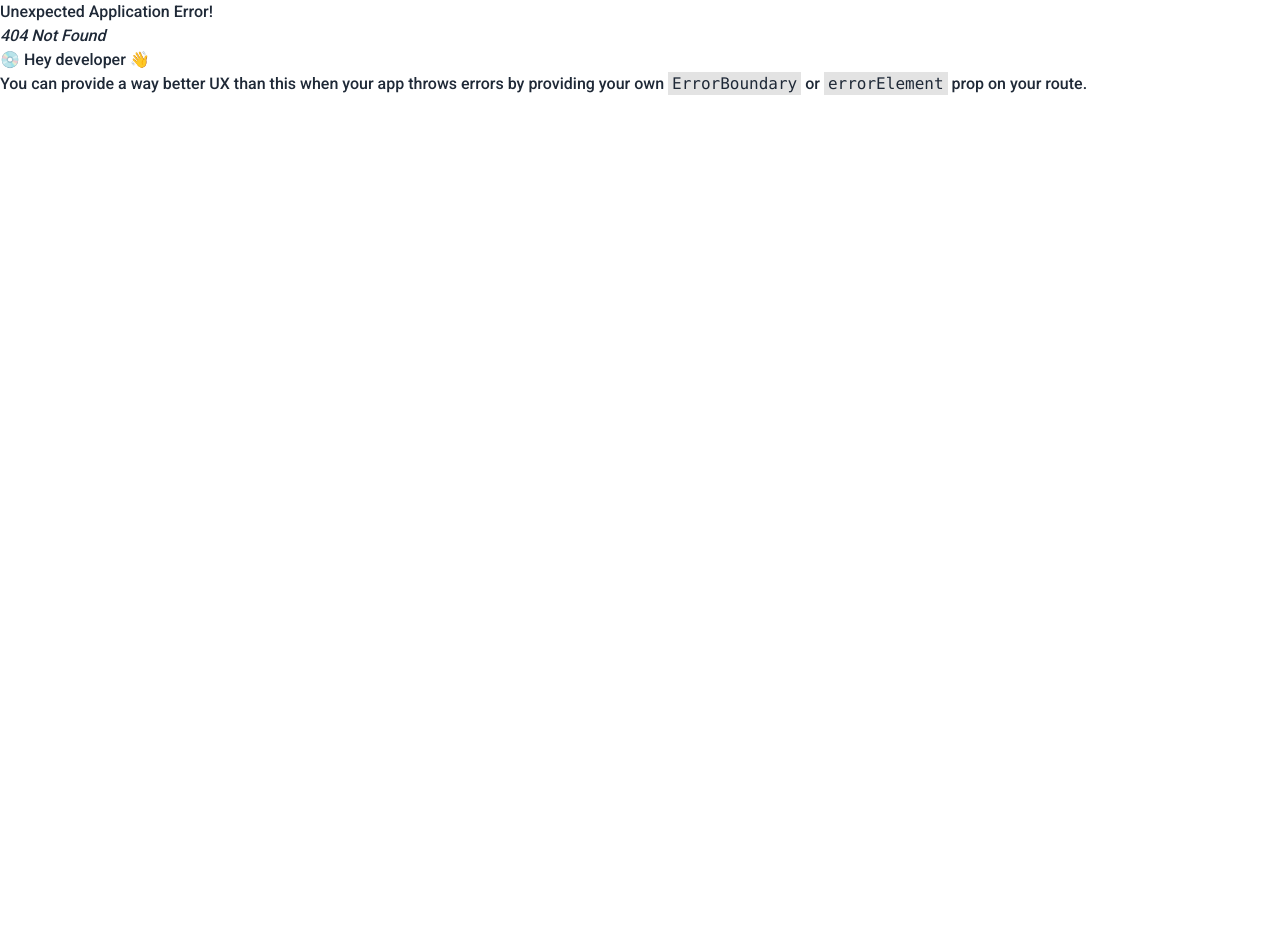
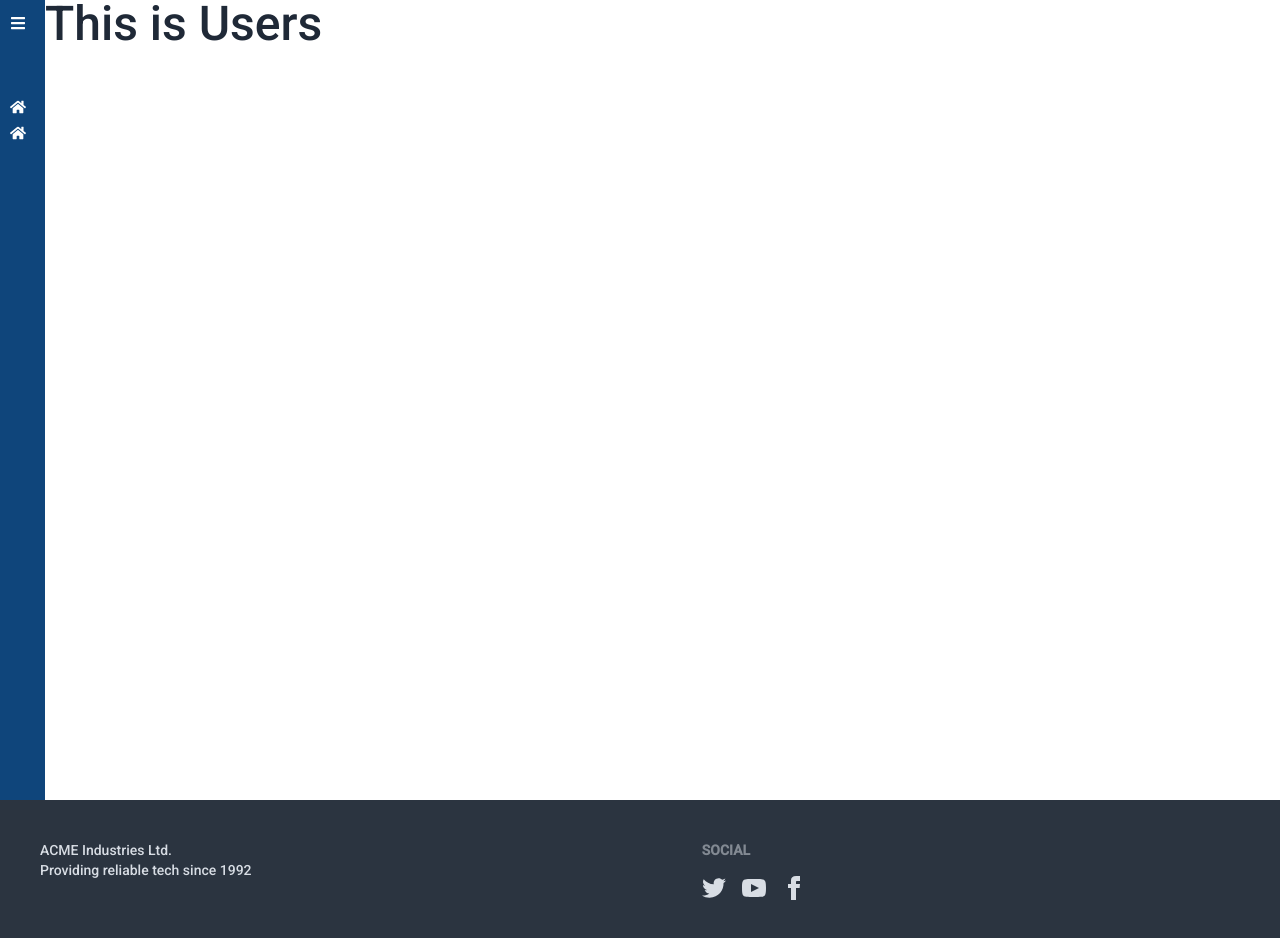
Before and after one commit to saleheen22/Kitchen-Champ-client, a React (Vite) app: page /admin/users in a window 1280 px wide. Before the commit this address had no page. Before the commit the page ends 800 px from the top, so only its background shows below. Built offline with nearby package versions, Linux system fonts and the light colour scheme.

Commit message:
Outlet added for the main part of dasboards

```diff
--- a/src/Skeleton/AdminDashboard.css
+++ b/src/Skeleton/AdminDashboard.css
@@ -2,6 +2,10 @@
     margin: 0;
     padding: 0;
     box-sizing: border-box;
+}
+
+.main-container{
+    display: flex;
 }
 a{
     text-decoration: none !important;
@@ -37,3 +41,7 @@ a{
     transition: 0.2s cubic-bezier(0.6, -0.28, 0.735, 0.045);
     background: rgb(45, 51,89);
 }
+.link_text{
+    white-space: nowrap;
+    font-size: 15px;
+}
--- a/src/Skeleton/AdminDashboard.jsx
+++ b/src/Skeleton/AdminDashboard.jsx
@@ -1,17 +1,18 @@
-import {motion} from 'framer-motion';
+import {AnimatePresence, motion} from 'framer-motion';
 import './AdminDashboard.css';
 import {FaBars, FaHome} from 'react-icons/fa'
-import {  NavLink } from 'react-router-dom';
+import {  NavLink, Outlet } from 'react-router-dom';
 import { useState } from 'react';
+import Footer from '../pages/Shared/Footer/Footer';
 const AdminDashboard = () => {
     const [isOpen, setIsOpen] = useState(false);
     const toggle = () => {
         setIsOpen(!isOpen);
     }
     return (
-        <div className='text-white'>
+        <div >
             <div className="main-container mx-0 ">
-                <motion.div animate = {{width: isOpen? "200px" : "45px"}} className='sidebar'>
+                <motion.div animate = {{width: isOpen? "200px" : "45px"}} className='sidebar  text-white'>
                     <div className="top_section  pt-5">
                         {isOpen && <h1 className='logo1 '>
                             Kitchen Champ  </h1>}
@@ -21,22 +22,29 @@ const AdminDashboard = () => {
 
                     </div>
                     <section className='routes'>
-                        <NavLink to="/" className="link mt-12">
+                        <NavLink to="/admin/users" className="link mt-12">
                             <div className="icon">
                                 <FaHome></FaHome>
                                 </div>
-                                {isOpen && <div className='link_text'>Manage Users</div>}
+                                {isOpen && <AnimatePresence>
+                                        <motion.div className='link_text'>Manage Users</motion.div>
+                                    </AnimatePresence>}
 
                         </NavLink>
-                        <NavLink to="/" className="link">
+                        <NavLink to="/admin/class" className="link">
                         <FaHome></FaHome>
-                                {isOpen && <div className='link_text'>Manage Classes</div>}
+                        {isOpen && <AnimatePresence>
+                                        <motion.div className='link_text'>Manage Class</motion.div>
+                                    </AnimatePresence>}
                         </NavLink>
                         <NavLink to="/"></NavLink>
                     </section>
                 </motion.div>
-                <h2>hello</h2>
+                <div >
+                    <Outlet></Outlet>
+                </div>
             </div>
+            <Footer></Footer>
         </div>
     );
 };
--- a/src/pages/AdminDashboard/ManageClass.jsx
+++ b/src/pages/AdminDashboard/ManageClass.jsx
@@ -2,7 +2,7 @@
 const ManageClass = () => {
     return (
         <div>
-
+            <h2 className="text-3xl">This is class</h2>
         </div>
     );
 };
--- /dev/null
+++ b/src/pages/AdminDashboard/ManageUsers.jsx
@@ -0,0 +1,10 @@
+
+const ManageUsers = () => {
+    return (
+        <div>
+            <h2 className="text-5xl">This is Users</h2>
+        </div>
+    );
+};
+
+export default ManageUsers;
--- a/src/pages/Shared/Footer/Footer.jsx
+++ b/src/pages/Shared/Footer/Footer.jsx
@@ -1,7 +1,7 @@
 
 const Footer = () => {
     return (
-        <div className="max-w-screen-xl mx-auto">
+        <div>
             <footer className="footer p-10 bg-neutral text-neutral-content">
                 <div>
                     {/* There will be a pic */}
--- a/src/pages/Shared/Navbar/Navbar.jsx
+++ b/src/pages/Shared/Navbar/Navbar.jsx
@@ -50,7 +50,7 @@ const Navbar = () => {
                 </div>
                 <div className="navbar-center hidden lg:flex">
                     <ul className="menu menu-horizontal px-1">
-                        <li className='font-bold'><Link to="/admin/home">Admin</Link></li>
+                        <li className='font-bold'><Link to="/admin">Admin</Link></li>
 
                         <li tabIndex={0}>
                             <details>
```
Also changed, not shown: src/Routes/Routes.jsx (+14 -2 lines).
